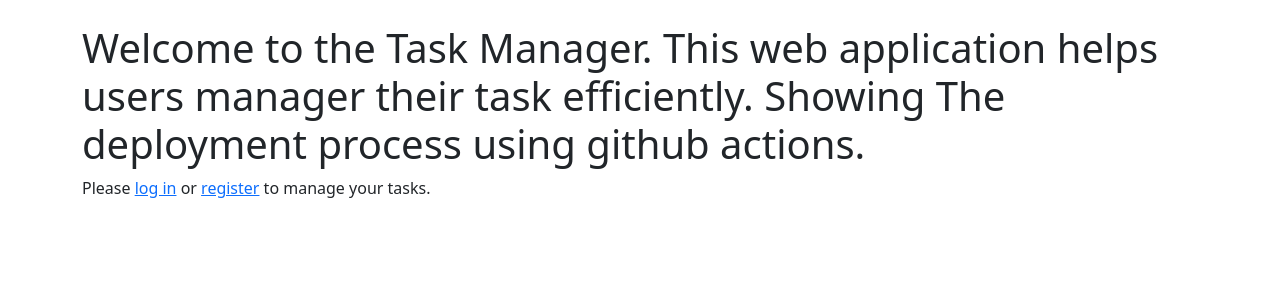
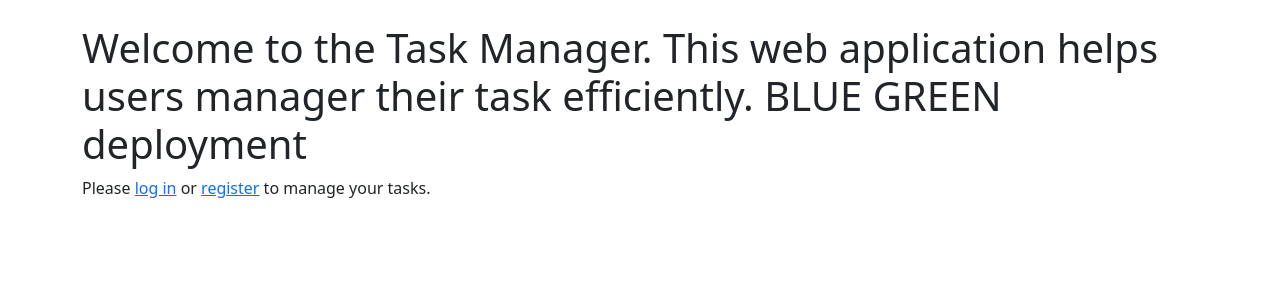
Before and after one commit to sudiptarathi2020/flask-task-manager, a Flask app: page / in a window 1280 px wide. Shown: the part 56-356 px from the top of the page. Run offline with Flask 3, Linux system fonts and the light colour scheme.

Commit message:
change welcome page

```diff
--- a/app/templates/welcome.html
+++ b/app/templates/welcome.html
@@ -1,6 +1,6 @@
 {% extends "base.html" %}
 
 {% block content %}
-<h1>Welcome to the Task Manager. This web application helps  users manager their task efficiently. Showing The deployment process using github actions.</h1>
+<h1>Welcome to the Task Manager. This web application helps  users manager their task efficiently. BLUE GREEN deployment</h1>
 <p>Please <a href="{{ url_for('auth.login') }}">log in</a> or <a href="{{ url_for('auth.register') }}">register</a> to manage your tasks.</p>
 {% endblock %}
```
